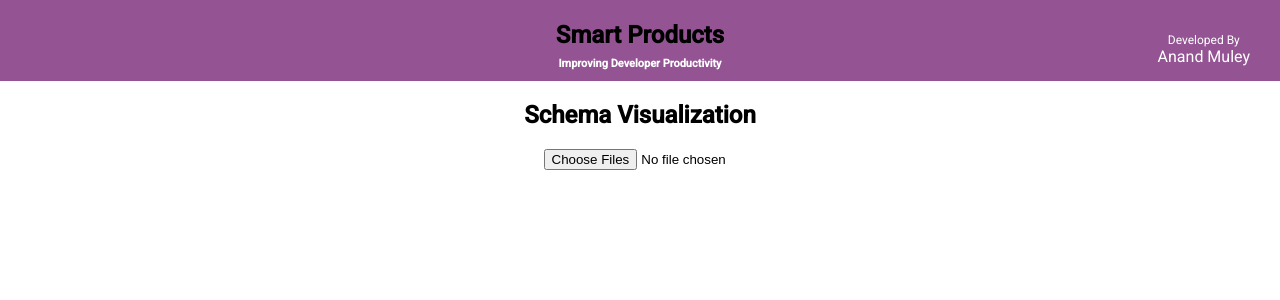
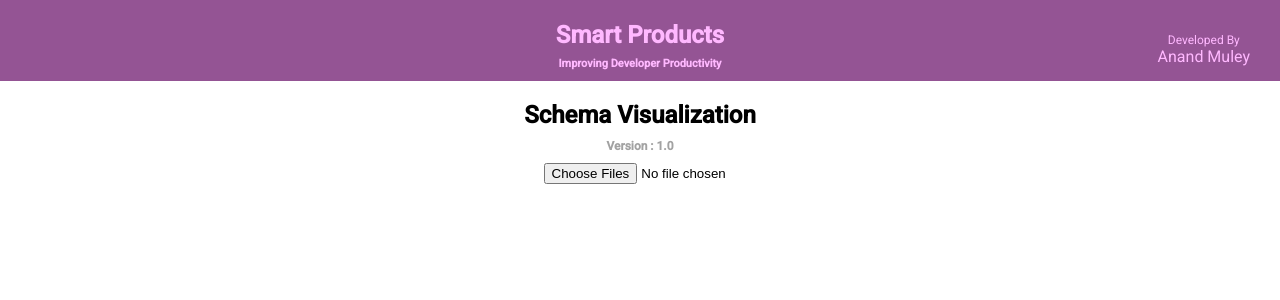
Before and after one commit to anandbmuley-abm/mongodb-schema-visualizer, an Angular app in the folder anandbmuley-abm-github-io/: page /mongodb-schema-visualizer in a window 1280 px wide. Shown: the top 300 px of the page. Built offline with nearby package versions, Linux system fonts and the light colour scheme.

Commit message:
[ABM]-Added Release Version in Display

```diff
--- a/anandbmuley-abm-github-io/src/app/app.component.css
+++ b/anandbmuley-abm-github-io/src/app/app.component.css
@@ -1,3 +1,7 @@
+h2 {
+  color: #ffb8ff;
+}
+
 .site-header {
   border: solid 1px #945494;
   padding-bottom: 10px;
@@ -7,7 +11,7 @@
 
 .subtitle {
   font-size: 11px;
-  color: white;
+  color: #ffb8ff;
   font-weight: 600;
   margin-top: -12px;
 }
@@ -16,14 +20,13 @@
   float: right;
   margin-top: -37px;
   margin-right: 29px;
+  color: #ffb8ff;
 }
 
 .pointer {
   font-size: 12px;
-  color: white;
 }
 
 .name {
   font-weight: 400;
-  color: white;
 }
--- a/anandbmuley-abm-github-io/src/app/mongodb-schema-visualizer/mongodb-schema-visualizer.component.css
+++ b/anandbmuley-abm-github-io/src/app/mongodb-schema-visualizer/mongodb-schema-visualizer.component.css
@@ -18,3 +18,11 @@
   right: 10%;
   top: 15%;
 }
+
+.app-version {
+  margin-top: -10px;
+  color: #a2a2a2;
+  margin-bottom: 10px;
+  font-size: 12px;
+  font-weight: bold;
+}
--- a/anandbmuley-abm-github-io/src/app/mongodb-schema-visualizer/mongodb-schema-visualizer.component.html
+++ b/anandbmuley-abm-github-io/src/app/mongodb-schema-visualizer/mongodb-schema-visualizer.component.html
@@ -1,6 +1,8 @@
 <div>
   <h2>Schema Visualization</h2>
-
+  <div class="app-version">
+    Version : {{appVersion}}
+  </div>
   <!-- <button *ngIf="collections.length > 0" class="pojos-download-btn" mat-raised-button (click)="downloadAll()" color="primary">POJOS</button> -->
   <button [disableRipple]="true" *ngIf="collections.length > 0" class="pojos-download-btn" mat-icon-button aria-label="Download MongoDB Pojo Models" (click)="downloadAll()">
     <div style="font-size: 15px;font-weight: 400;color: #945494">
--- a/anandbmuley-abm-github-io/src/app/mongodb-schema-visualizer/mongodb-schema-visualizer.component.ts
+++ b/anandbmuley-abm-github-io/src/app/mongodb-schema-visualizer/mongodb-schema-visualizer.component.ts
@@ -8,6 +8,8 @@ import { PojoGeneratorService } from './pojo-generator.service';
   styleUrls: ['./mongodb-schema-visualizer.component.css']
 })
 export class MongodbSchemaVisualizerComponent implements OnInit {
+
+  appVersion = "1.0"
 
   collections = []
 
```
